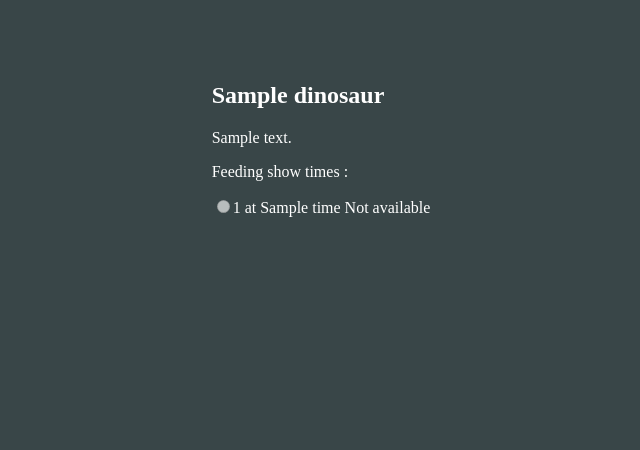
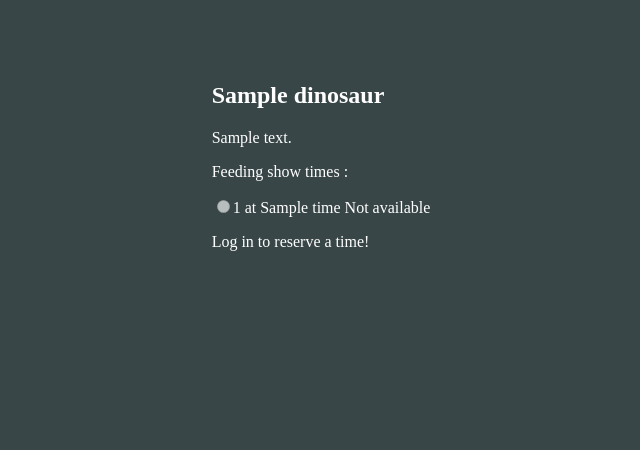
Before and after one commit to oonarauhala/tietokantasovellus, a Flask app: template templates/dino_area.html in a window 1280 px wide. Shown: the part 247-697 px from the top of the page, without its empty margins (319-959 px from the left). Run offline with Flask 2, Linux system fonts and the light colour scheme; the template is opened without the code that fills it: most values are stand-ins (such as "Sample title", 1, 10 or a date in 2020); some web fonts are replaced.

Commit message:
Add message to users not logged in

```diff
--- a/templates/dino_area.html
+++ b/templates/dino_area.html
@@ -31,6 +31,8 @@
                     <input type="submit" value="Reserve time">
                     <input type="hidden" name="csrf_token" value="{{ session.csrf_token }}">
                     </form>
+                    {% else %}
+                    <p>Log in to reserve a time!</p>
                     {% endif %}
                 <!-- Feeding times loop ends-->
             </div>
```
